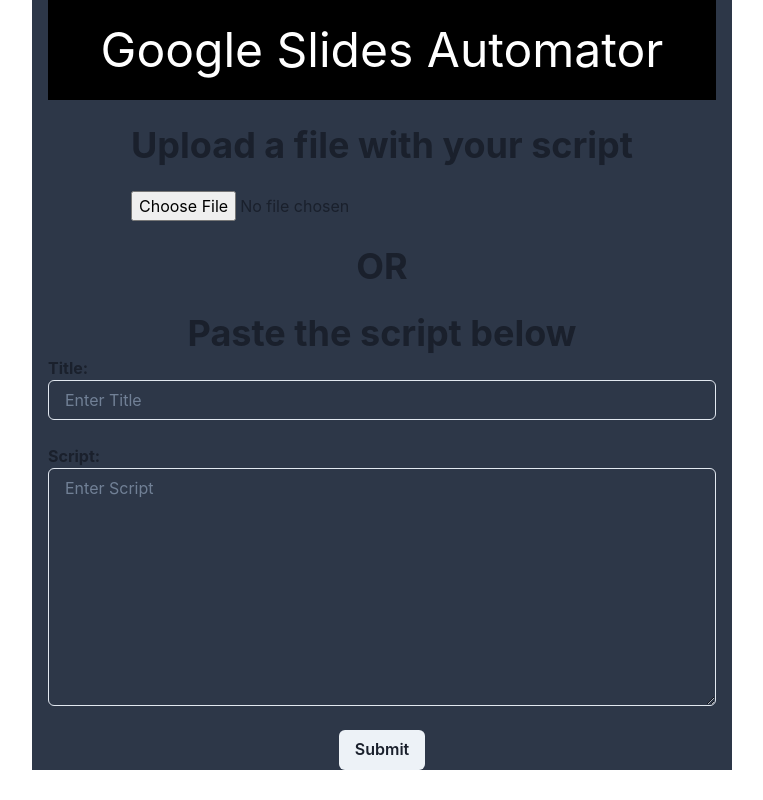
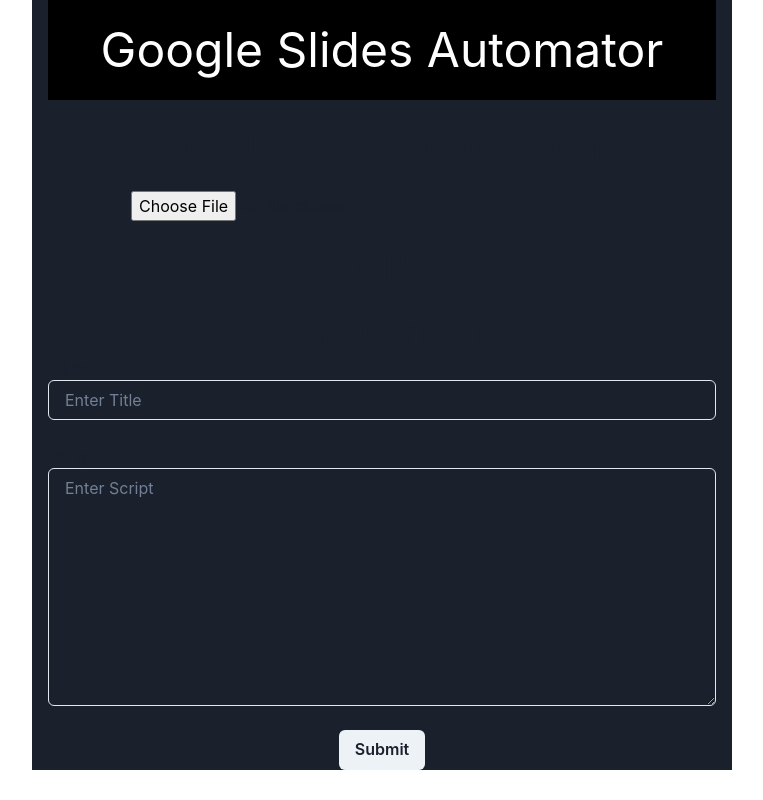
Before and after one commit to ola511/google-slides-app, a React (Create React App) app: page / in a window 1280 px wide. Shown: the whole page, without its empty margins (258-1021 px from the left). Built offline with nearby package versions, Linux system fonts and the light colour scheme.

Commit message:
fixed ui

```diff
--- a/src/App.js
+++ b/src/App.js
@@ -74,7 +74,7 @@
       }),
     });
     const aiResponse = await response.json();
-    //split the json reponse by dashes into an array
+    //split the json reponse by colons into an array
     console.log(aiResponse);
     let pointsArray = aiResponse.data.text.split(":::").slice(1);
     if (pointsArray.length % 3 !== 0) {
@@ -114,8 +114,7 @@
   const toast = useToast();
 
   return (
-    <div>
-      <Container minW="700" bg="gray.700">
+    <Container minW="700" bg="gray.800">
       <Center bg="black" h="100px" color="white">
         <Text fontSize="5xl">Google Slides Automator</Text>
       </Center>
@@ -166,7 +165,7 @@
               title: "Hooray!!!",
               description: (
                 <>
-                    Presentation has been created!{" "}
+                  Presentation has been created!
                   <Link href={url} isExternal>
                     Click here to view
                   </Link>
@@ -179,7 +178,6 @@
           : null}
       </Center>
     </Container>
-    </div>
   );
 }
 
```
Lines whose indentation alone changed are shown as unchanged.
